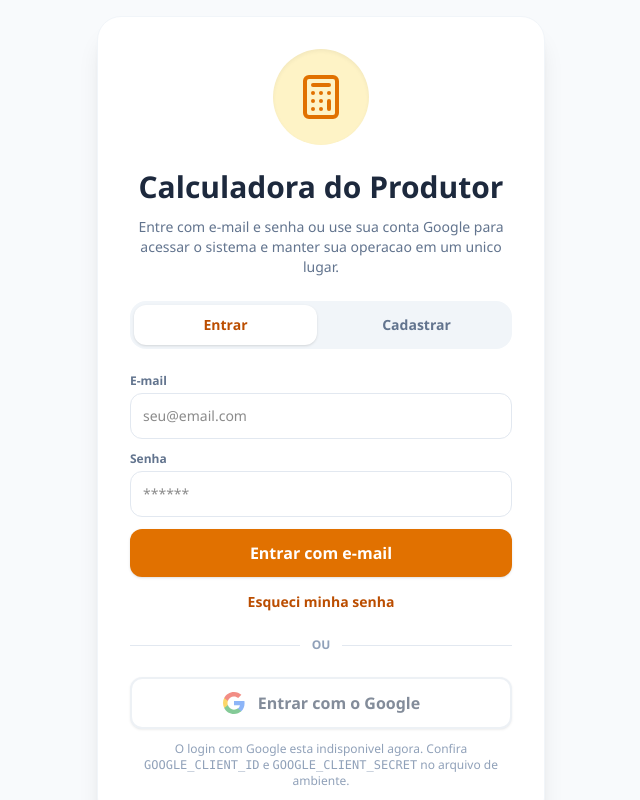
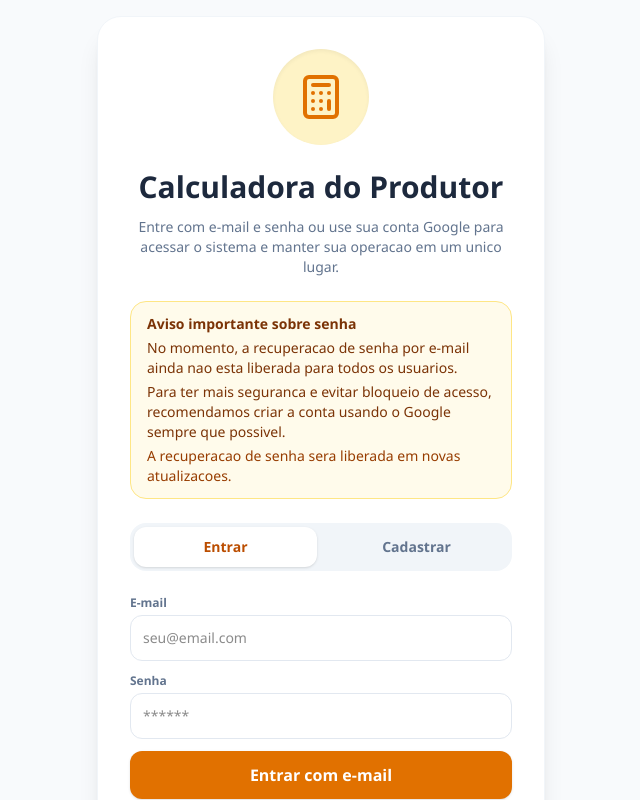
Before and after one commit to darilmaias-creator/meu-micro-saas, a Next.js app: page / in a window 1280 px wide. Shown: the top 800 px of the page, without its empty margins (319-959 px from the left). Built offline with nearby package versions, Linux system fonts and the light colour scheme; no server answers.

Commit message:
chore: add password recovery notice and hide forgot password for now

```diff
--- a/app/page.tsx
+++ b/app/page.tsx
@@ -27,6 +27,8 @@ type AuthFeedback =
       message: string;
     }
   | null;
+
+const PASSWORD_RECOVERY_AVAILABLE = false;
 
 function mapAuthErrorMessage(errorCode: string | null) {
   switch (errorCode) {
@@ -242,6 +244,23 @@ export default function MainApp() {
               : "Entre com e-mail e senha ou use sua conta Google para acessar o sistema e manter sua operacao em um unico lugar."}
           </p>
 
+          {!PASSWORD_RECOVERY_AVAILABLE && authMode !== "forgotPassword" && (
+            <div className="mb-6 rounded-2xl border border-amber-200 bg-amber-50 px-4 py-3 text-left text-sm text-amber-900">
+              <p className="font-bold mb-1">Aviso importante sobre senha</p>
+              <p>
+                No momento, a recuperacao de senha por e-mail ainda nao esta
+                liberada para todos os usuarios.
+              </p>
+              <p className="mt-1">
+                Para ter mais seguranca e evitar bloqueio de acesso, recomendamos
+                criar a conta usando o Google sempre que possivel.
+              </p>
+              <p className="mt-1 text-amber-800">
+                A recuperacao de senha sera liberada em novas atualizacoes.
+              </p>
+            </div>
+          )}
+
           <div className="grid grid-cols-2 gap-2 mb-6 bg-slate-100 p-1 rounded-2xl">
             <button
               type="button"
@@ -338,7 +357,7 @@ export default function MainApp() {
                     : "Entrar com e-mail"}
             </button>
 
-            {authMode === "login" && (
+            {authMode === "login" && PASSWORD_RECOVERY_AVAILABLE && (
               <button
                 type="button"
                 onClick={() => {
```
